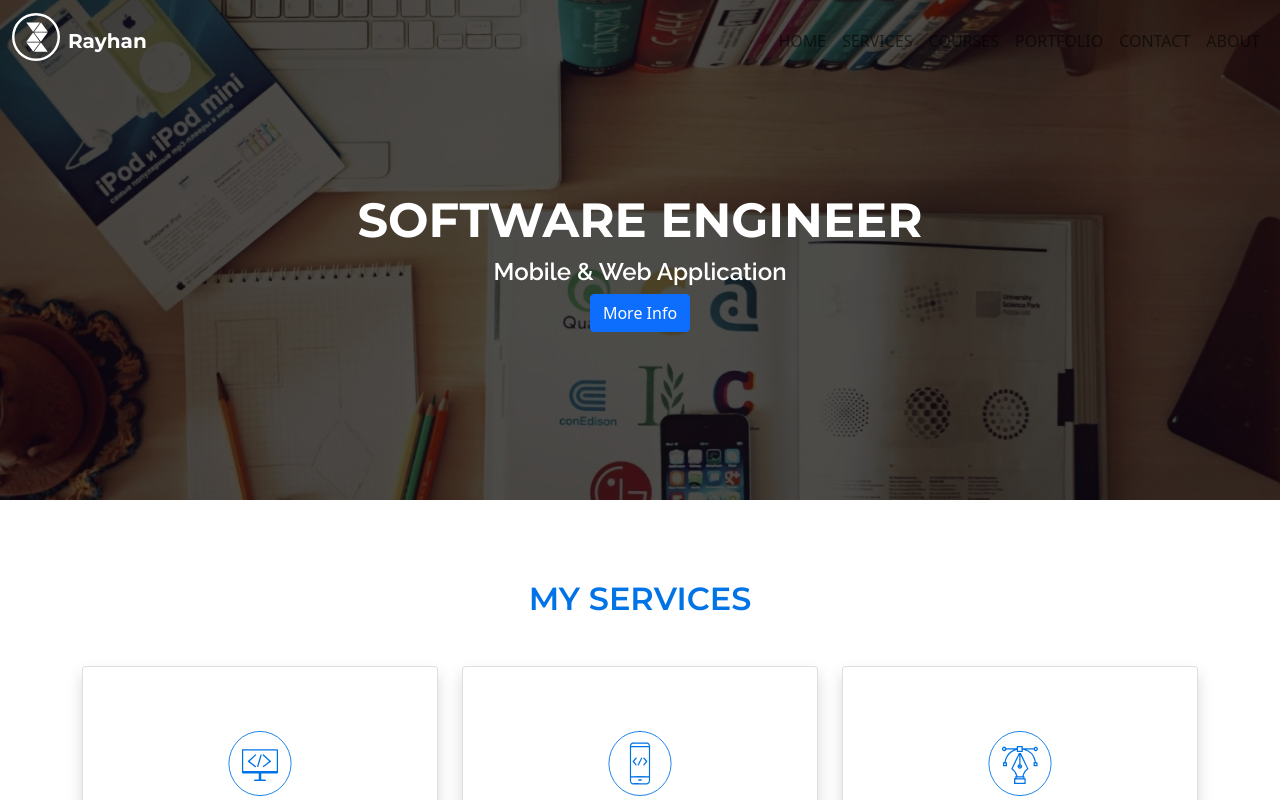
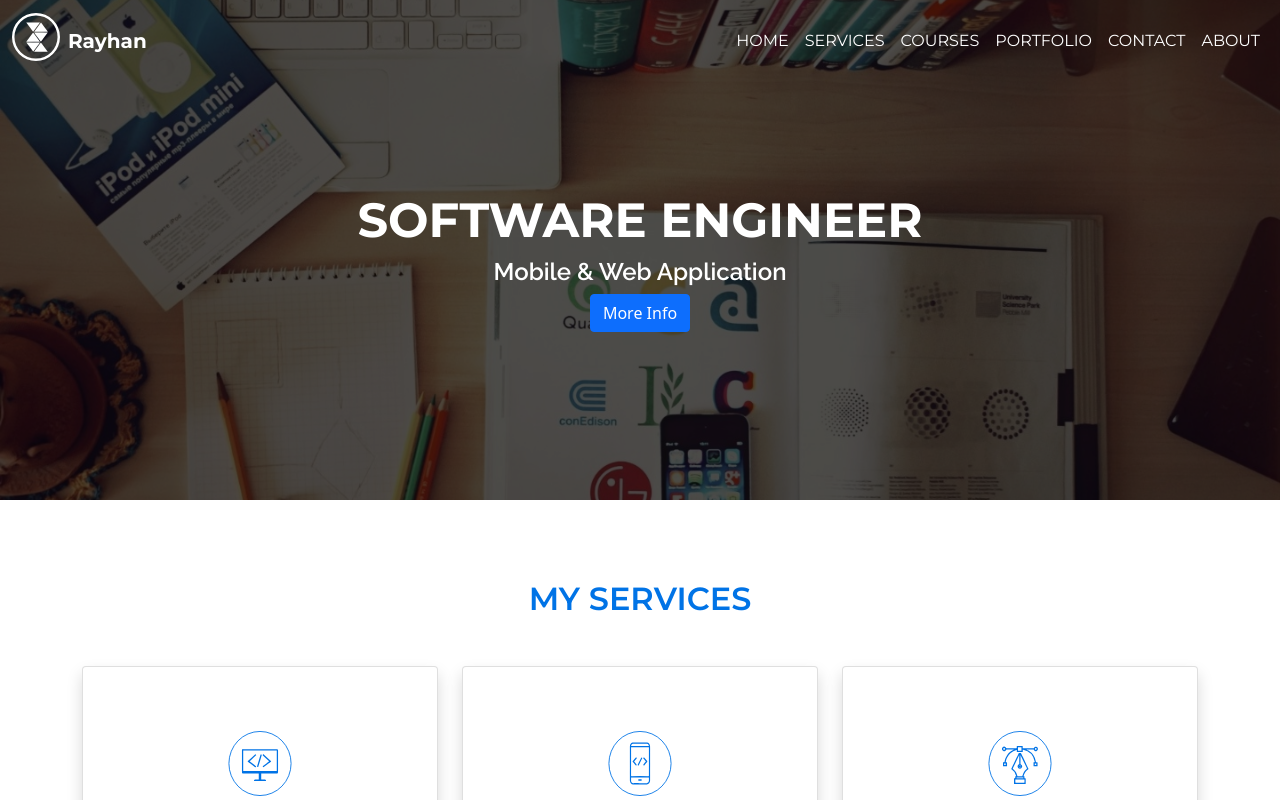
Before and after one commit to rayhan1650/personal-website-practice-react, a React (Create React App) app: page / in a window 1280 px wide. Shown: the top 800 px of the page. Built offline with nearby package versions, Linux system fonts and the light colour scheme.

Commit message:
nav item css changed on scroll

```diff
--- a/src/asset/css/custom.css
+++ b/src/asset/css/custom.css
@@ -44,6 +44,10 @@
 }
 
 .navBackground {
+  -webkit-transition: background-color 400ms linear;
+  -moz-transition: background-color 400ms linear;
+  -o-transition: background-color 400ms linear;
+  transition: background-color 400ms linear;
   background-color: rgba(0, 0, 0, 0);
 }
 
@@ -62,6 +66,10 @@
 }
 
 .navBackgroundScroll {
+  -webkit-transition: background-color 400ms linear;
+  -moz-transition: background-color 400ms linear;
+  -o-transition: background-color 400ms linear;
+  transition: background-color 400ms linear;
   background-color: white;
 }
 
@@ -78,3 +86,16 @@
   content: url("../images/navlogoScroll.svg");
   margin-right: 8px;
 }
+
+.navItem {
+  text-decoration: none !important;
+  font-family: "Montserrat", sans-serif;
+  font-weight: 400;
+  color: white !important;
+}
+.navItemScroll {
+  text-decoration: none !important;
+  font-family: "Montserrat", sans-serif;
+  font-weight: 400;
+  color: black !important;
+}
--- a/src/components/TopNavigation/TopNavigation.js
+++ b/src/components/TopNavigation/TopNavigation.js
@@ -4,14 +4,17 @@ import { Container, Nav, Navbar } from "react-bootstrap";
 const TopNavigation = () => {
   const [navBackground, setNavBackground] = useState("navBackground");
   const [navTitle, setNavTitle] = useState("navTitle");
+  const [navItem, setNavItem] = useState("navItem");
 
   const changeNavbar = () => {
     if (window.scrollY > 100) {
       setNavBackground("navBackgroundScroll");
       setNavTitle("navTitleScroll");
+      setNavItem("navItemScroll");
     } else {
       setNavBackground("navBackground");
       setNavTitle("navTitle");
+      setNavItem("navItem");
     }
   };
   window.addEventListener("scroll", changeNavbar);
@@ -31,12 +34,24 @@ const TopNavigation = () => {
           <Navbar.Toggle aria-controls="responsive-navbar-nav" />
           <Navbar.Collapse id="responsive-navbar-nav">
             <Nav className="ms-auto">
-              <Nav.Link href="#">HOME</Nav.Link>
-              <Nav.Link href="#">SERVICES</Nav.Link>
-              <Nav.Link href="#">COURSES</Nav.Link>
-              <Nav.Link href="#">PORTFOLIO</Nav.Link>
-              <Nav.Link href="#">CONTACT</Nav.Link>
-              <Nav.Link href="#">ABOUT</Nav.Link>
+              <Nav.Link className={navItem} href="#">
+                HOME
+              </Nav.Link>
+              <Nav.Link className={navItem} href="#">
+                SERVICES
+              </Nav.Link>
+              <Nav.Link className={navItem} href="#">
+                COURSES
+              </Nav.Link>
+              <Nav.Link className={navItem} href="#">
+                PORTFOLIO
+              </Nav.Link>
+              <Nav.Link className={navItem} href="#">
+                CONTACT
+              </Nav.Link>
+              <Nav.Link className={navItem} href="#">
+                ABOUT
+              </Nav.Link>
             </Nav>
           </Navbar.Collapse>
         </Container>
```
